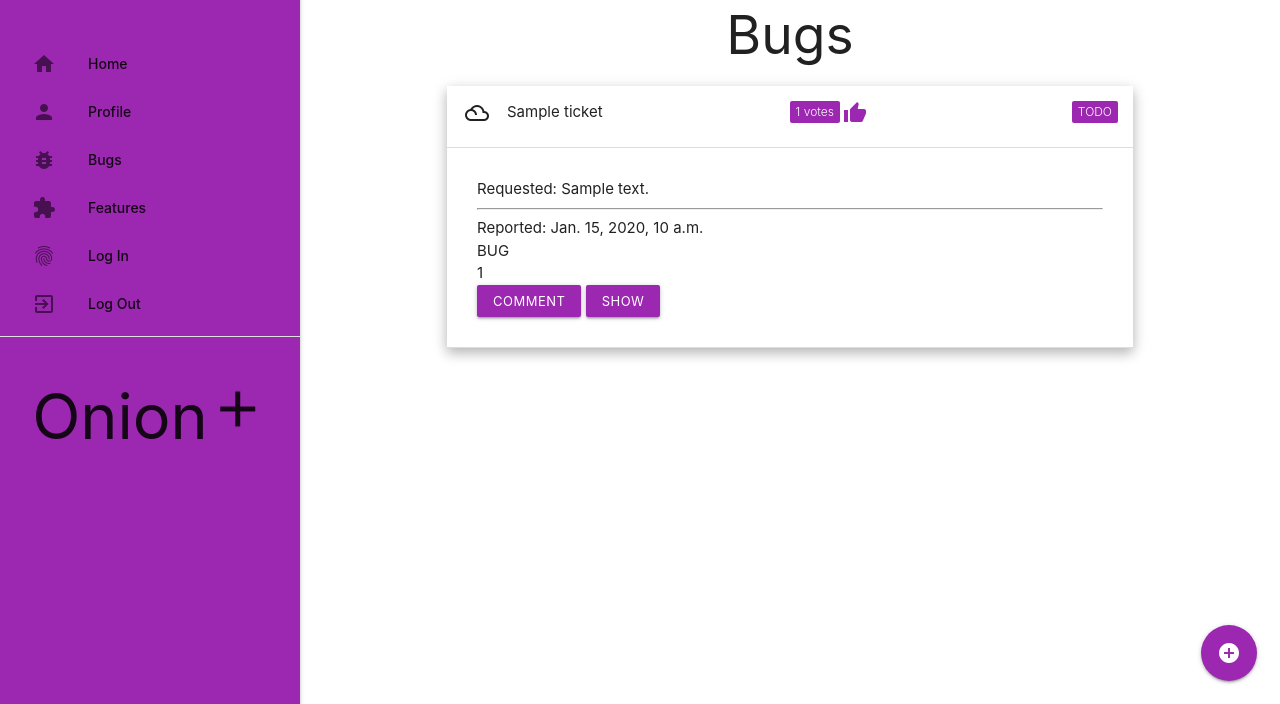
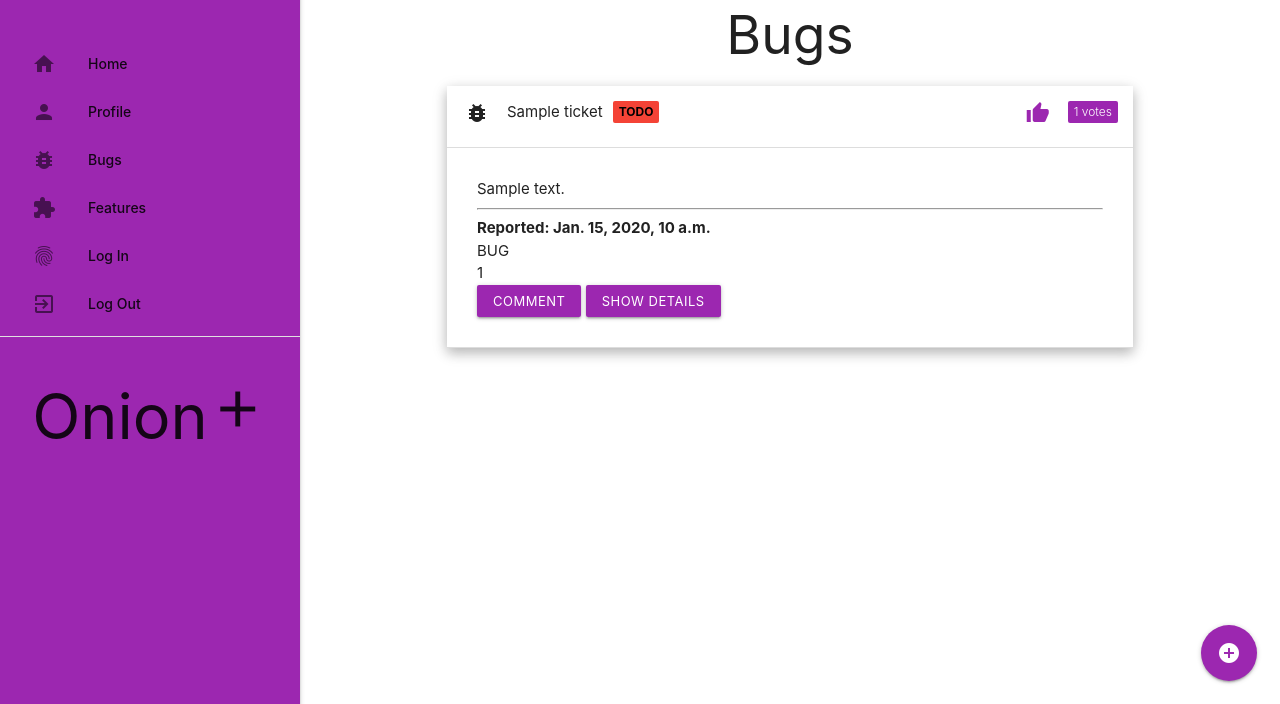
Before and after one commit to jordy-silva/CI-OnionPlus-MSP, a Django app: page /tickets/bugs/ in a window 1280 px wide, after a click that opens the changed part. Shown: the part 96-800 px from the top of the page. Run offline with Django 3.2, Linux system fonts and the light colour scheme; tables that the repository leaves empty hold one stand-in row (values such as "Sample post").

Commit message:
Add some CSS and fix some links in home page and add ticket redirect

```diff
--- a/home/templates/index.html
+++ b/home/templates/index.html
@@ -18,10 +18,10 @@
 
 <div class="row">
     <div class="col s12 m6 center-align">
-        <a class="waves-effect waves-light btn-large purple"><i class="material-icons left">bug_report</i>Report Bug</a>
+        <a href="{% url 'create_ticket' 'BUG' %}" class="waves-effect waves-light btn-large purple"><i class="material-icons left">bug_report</i>Report Bug</a>
     </div>
     <div class="col s12 m6 center-align">
-        <a class="waves-effect waves-light btn-large purple"><i class="material-icons right">extension</i>Request Feature</a>
+        <a href="{% url 'create_ticket' 'FEATURE' %}" class="waves-effect waves-light btn-large purple"><i class="material-icons right">extension</i>Request Feature</a>
     </div>
 </div>
 
--- a/static/css/style.css
+++ b/static/css/style.css
@@ -1,9 +1,46 @@
+@import url('https://fonts.googleapis.com/css?family=Ubuntu:400,700&display=swap');
+
+/* ---------------------------------------------------
+    GLOBAL
+----------------------------------------------------- */
 header, main, footer {
     padding-left: 300px;
   }
 
-  @media only screen and (max-width : 992px) {
-    header, main, footer {
-      padding-left: 0;
-    }
+.bold {
+  font-weight: 700;
+}
+
+#ticketStatusTODO {
+  margin-left: 10px;
+  background-color: #f44336 !important;
+  color: black;
+  font-weight: 700;
+}
+
+#ticketStatusDOING {
+  margin-left: 10px;
+  background-color: #ffeb3b !important;
+  color: black;
+  font-weight: 700;
+}
+
+#ticketStatusDONE {
+  margin-left: 10px;
+  background-color: #4caf50 !important;
+  color: black;
+  font-weight: 700;
+}
+
+#ticketBadge {
+  margin-left: auto;
+}
+
+/* ---------------------------------------------------
+    Media Queries
+----------------------------------------------------- */
+@media only screen and (max-width : 992px) {
+  header, main, footer {
+    padding-left: 0;
   }
+}
--- a/tickets/templates/tickets.html
+++ b/tickets/templates/tickets.html
@@ -4,6 +4,8 @@
 
 {% if type == 'FEATURE' %}
 <h2 class="center-align">Features</h2>
+<p>Features that reach the 500€ will be worked on. If you want to support the development of any feature please use the
+    button to make your contribution.</p>
 {% else %}
 <h2 class="center-align">Bugs</h2>
 {% endif %}
@@ -12,31 +14,44 @@
 <ul class="collapsible popout">
     {% for ticket in tickets %}
     <li>
-        <div class="collapsible-header"><i class="material-icons">filter_drama</i>{{ ticket.subject }}
+        <div class="collapsible-header">
+            <i class="material-icons">
+                <!-- Different icon in the the collapsible header for bugs and features-->
+                {% if type == 'FEATURE' %}
+                extension
+                {% else %}
+                bug_report
+                {% endif %}
+            </i>{{ ticket.subject }}
+            <span id="ticketStatus{{ ticket.status }}" class="new badge purple" data-badge-caption="">{{ ticket.status }}</span>
+            <!-- If user has already voted this ticket, we don't show thumbs up button -->
+            <span id="ticketBadge">
+            {% if ticket.pk not in voted %}
+            <a href="{% url 'thumb_up' ticket.id %}">
+                <i class="small material-icons purple-text">thumb_up</i>
+            </a>
+            {% elif type == 'FEATURE' %}
+            <a href="{% url 'show_comments' ticket.id %}">
+                <i class="small material-icons purple-text">monetization_on</i>
+            </a>
+            {% endif %}
+
             <span class="new badge purple" data-badge-caption="votes">{{ ticket.number_votes }}</span>
-            <!-- If user has already voted this ticket, we don't show thumbs up button -->
-            {% if ticket.pk not in voted %}
-            <span>
-                <a href="{% url 'thumb_up' ticket.id %}">
-                    <i class="small material-icons purple-text">thumb_up</i>
-                </a>
             </span>
-            {% endif %}
-            <span class="new badge purple" data-badge-caption="">{{ ticket.status }}</span>
         </div>
         <div class="collapsible-body">
-            <span>Requested: {{ ticket.description }}</span><br>
+            <span>{{ ticket.description }}</span><br>
             <hr>
             {% if type == 'FEATURE' %}
-            <span>Requested: {{ ticket.creation_ts }}</span><br>
+            <span class="bold">Requested: {{ ticket.creation_ts }}</span><br>
             {% else %}
-            <span>Reported: {{ ticket.creation_ts }}</span><br>
+            <span class="bold">Reported: {{ ticket.creation_ts }}</span><br>
             {% endif %}
             <span>{{ ticket.ticket_type }}</span><br>
             <span>{{ ticket.pk }}</span><br>
             <a href="{% url 'add_comment' ticket.id user.id %}"
                 class="waves-effect waves-light btn-small purple">Comment</a>
-            <a href="{% url 'show_comments' ticket.id %}" class="waves-effect waves-light btn-small purple">Show</a>
+            <a href="{% url 'show_comments' ticket.id %}" class="waves-effect waves-light btn-small purple">Show Details</a>
         </div>
     </li>
     {% endfor %}
@@ -44,7 +59,7 @@
 
 <!-- ACTION BUTTON TO ADD NEW RECORD -->
 <div class="fixed-action-btn">
-    <a href="{% url 'create_ticket' %}" class="btn-floating btn-large purple tooltipped" data-position="left"
+    <a href="{% url 'create_ticket' type %}" class="btn-floating btn-large purple tooltipped" data-position="left"
         data-tooltip="Add new">
         <i class="large material-icons">add_circle</i>
     </a>
--- a/tickets/urls.py
+++ b/tickets/urls.py
@@ -4,7 +4,7 @@ from tickets.views import all_bugs, all_features, create_ticket, add_comment, sh
 urlpatterns = [
     url(r'^bugs/', all_bugs, name='bugs'),
     url(r'^features/', all_features, name='features'),
-    url(r'^new/$', create_ticket, name='create_ticket'),
+    url(r'^new/(?P<ticket_type>[-\w]+)/$', create_ticket, name='create_ticket'),
     url(r'^(?P<pk>\d+)/(?P<uid>\d+)/$', add_comment, name='add_comment'),
     url(r'^comments/(?P<pk>\d+)/$', show_comments, name='show_comments'),
     url(r'^thumbup/(?P<pk>\d+)/$', thumb_up, name='thumb_up'),
--- a/tickets/views.py
+++ b/tickets/views.py
@@ -11,7 +11,7 @@ def all_bugs(request):
     """ Create a view to show all Bug tickets """
     tickets = Ticket.objects.filter(ticket_type='BUG')
     voted = Vote.objects.filter(user_id=request.user.id).values_list('ticket_id', flat=True)
-    return render(request, "tickets.html", {"tickets": tickets, "voted": voted})
+    return render(request, "tickets.html", {"tickets": tickets, "voted": voted, "type": "BUG"})
 
 
 def all_features(request):
@@ -20,17 +20,20 @@ def all_features(request):
     return render(request, "tickets.html", {"tickets": tickets, "type": "FEATURE"})
 
 
-def create_ticket(request, pk=None):
+def create_ticket(request, ticket_type):
     """ Create a view to show all feature tickets """
-    ticket = get_object_or_404(Ticket, pk=pk) if pk else None
     if request.method == "POST":
-        form = TicketForm(request.POST, request.FILES, instance=ticket)
+        form = TicketForm(request.POST)
         if form.is_valid():
-            ticket = form.save()
+            form.save()
             messages.success(request, "Ticket added")
-            return redirect(all_features)
+            if ticket_type == "FEATURE":
+                return redirect(all_features)
+            else:
+                return redirect(all_bugs)
     else:
-        form = TicketForm(instance=ticket)
+        form = TicketForm()
+        form.fields["ticket_type"].initial = ticket_type
         return render(request, 'ticketform.html', {'form': form})
 
 
```
